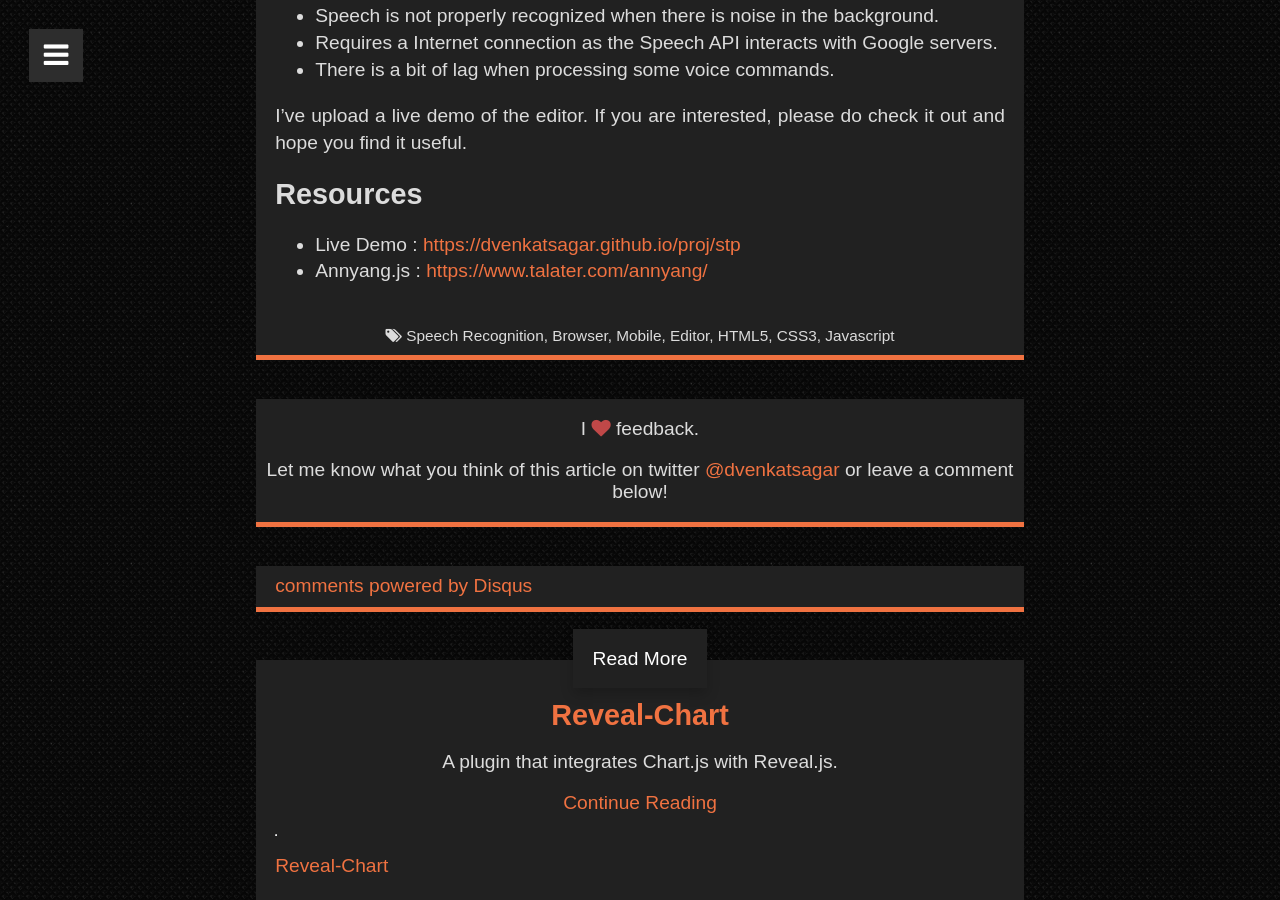
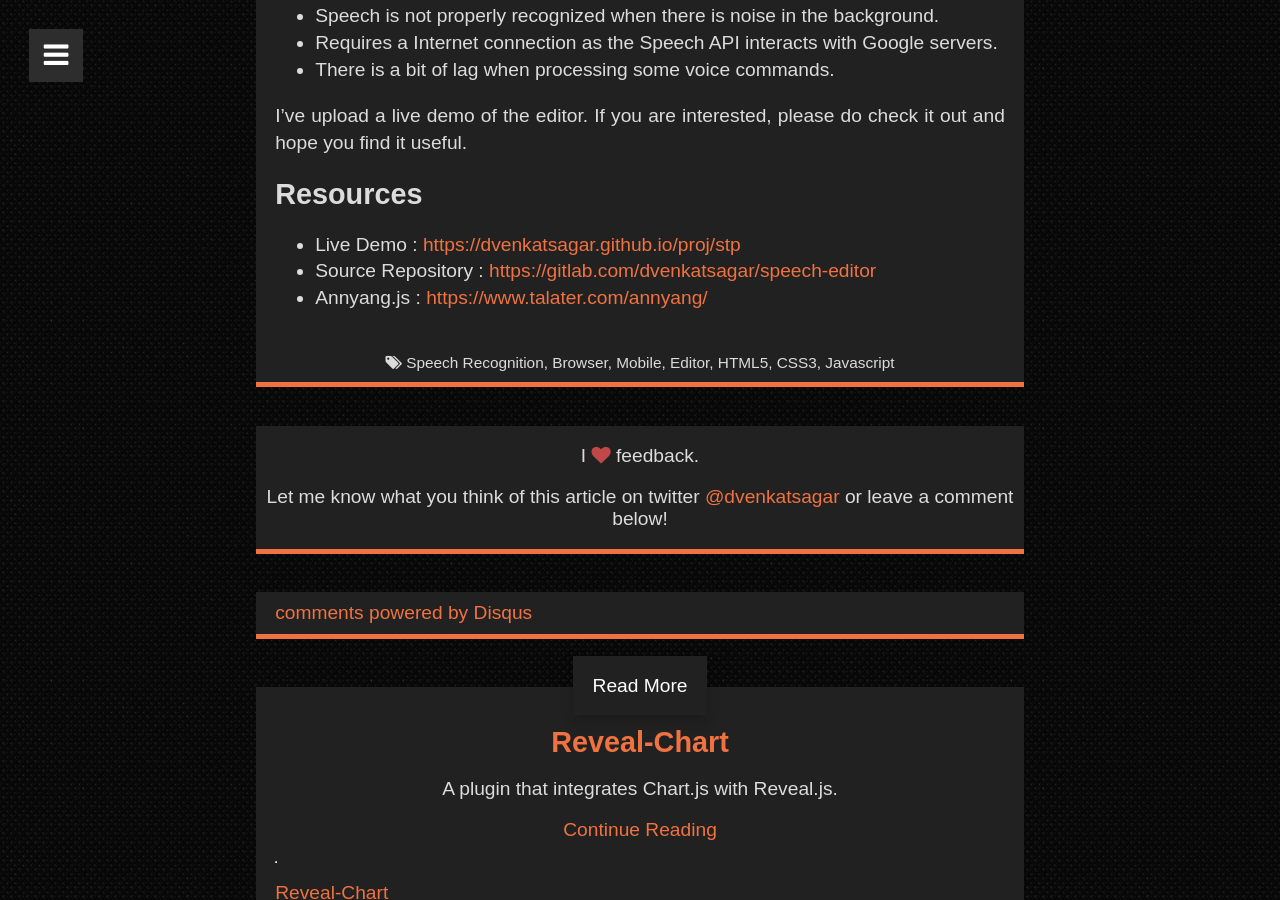
Before and after one commit to dvenkatsagar/dvenkatsagar.github.io, a Jekyll site: the page built from _posts/2015-10-16-speech-to-program.md, in a window 1280 px wide and 900 px high, scrolled down 1462 px. Built offline with Jekyll 4.4.1, drawn with Linux system fonts in a browser that asks for light colours; some web fonts are replaced; comment, search, counter and statistics services are not loaded.

Commit message:
added repository details to stp post

```diff
--- a/_posts/2015-10-16-speech-to-program.md
+++ b/_posts/2015-10-16-speech-to-program.md
@@ -57,4 +57,5 @@ I've upload a live demo of the editor. If you are interested, please do check it
 ## Resources
 
 - Live Demo : [https://dvenkatsagar.github.io/proj/stp](https://dvenkatsagar.github.io/proj/stp)
+- Source Repository : [https://gitlab.com/dvenkatsagar/speech-editor](https://gitlab.com/dvenkatsagar/speech-editor)
 - Annyang.js : [https://www.talater.com/annyang/](https://www.talater.com/annyang/)
```
